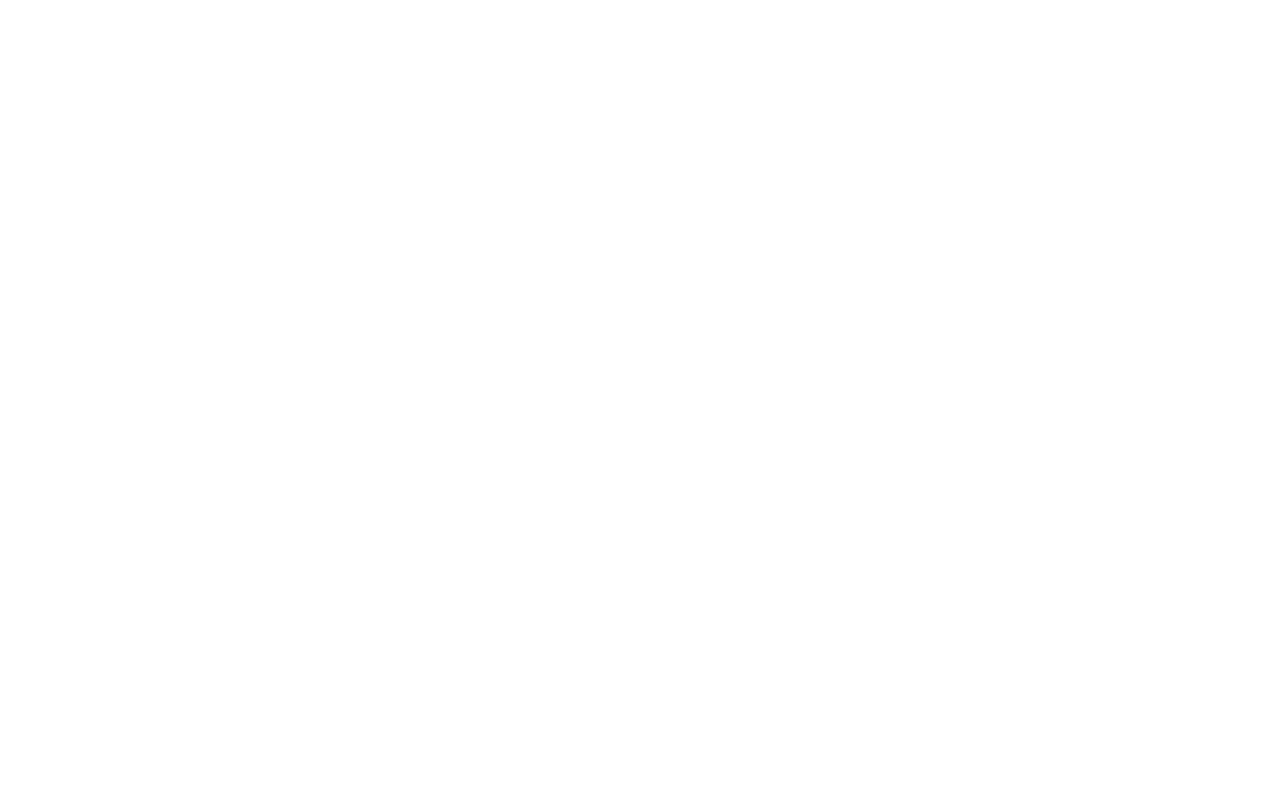
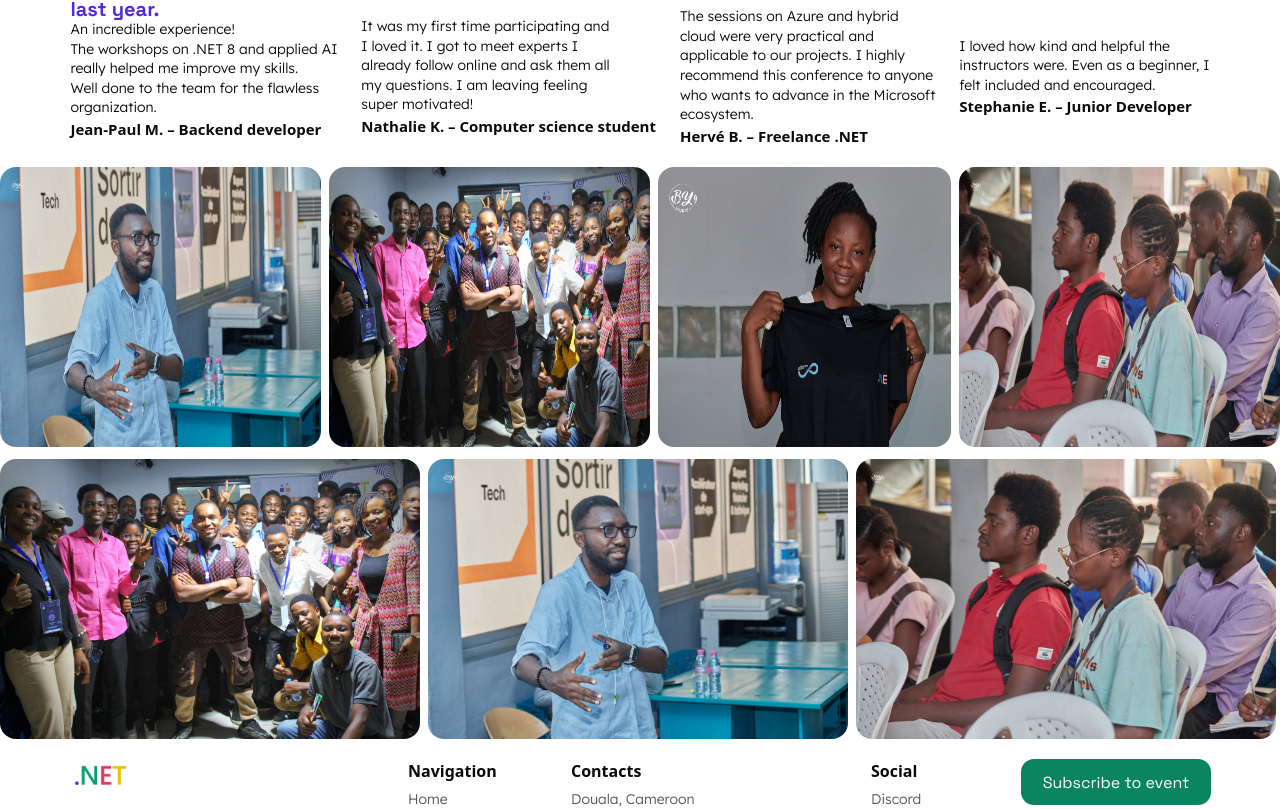
Before and after one commit to Debeing/Dotnet, a Next.js app: page / in a window 1280 px wide. Shown: the part 1885-2694 px from the top of the page. Before the commit the page ends 1812 px from the top, so only its background shows below. Built offline with nearby package versions, Linux system fonts and the light colour scheme.

Commit message:
reviewplaning

```diff
--- a/src/app/page.tsx
+++ b/src/app/page.tsx
@@ -1,5 +1,5 @@
-// import Archives from "./components/Archives";
-// import Footer from "./components/Footer";
+import Archives from "./components/Archives";
+import Footer from "./components/Footer";
 import  { Navbar } from "./components/Hero"
 import Planing from "./components/Planing";
 import WhyCome from "./components/WhyCome";
@@ -12,8 +12,8 @@
       <Navbar />
       <WhyCome/>
       <Planing/>
-      {/* <Archives/>
-      <Footer/> */}
+      <Archives/>
+      <Footer/>
     </main>
   );
 
```
